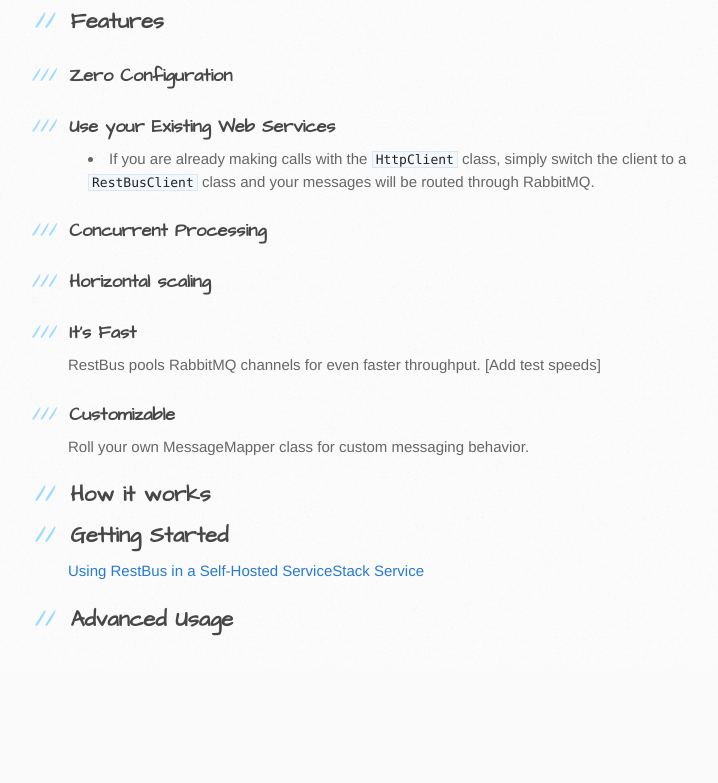
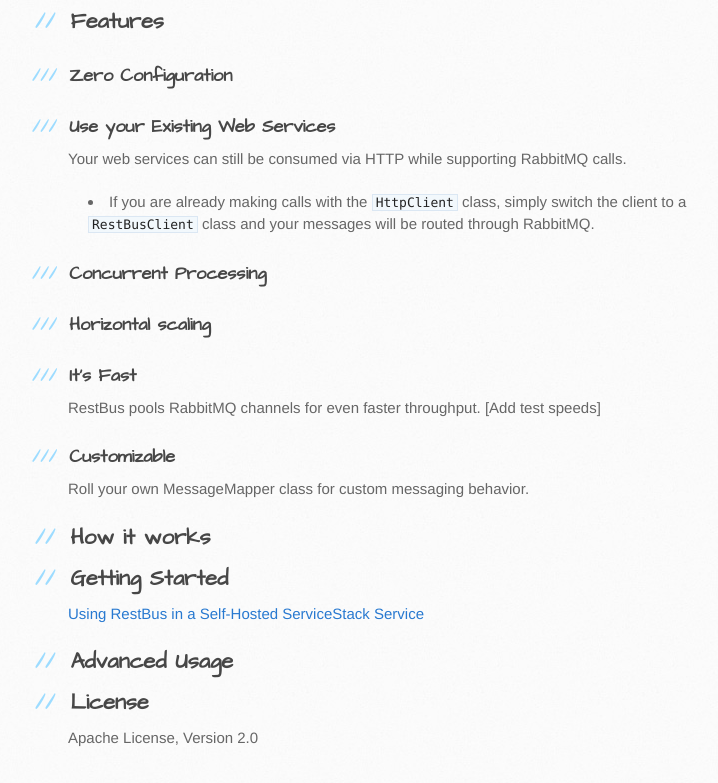
Before and after one commit to tenor/RestBus, a plain HTML site: page index.html in a window 1280 px wide. Shown: the part 685-1468 px from the top of the page, without its empty margins (102-820 px from the left). Before the commit the page ends 1351 px from the top, so only its background shows below. Drawn offline with Linux system fonts and the light colour scheme.

Commit message:
Create gh-pages branch via GitHub

```diff
--- a/index.html
+++ b/index.html
@@ -56,6 +56,8 @@ Yes, <code>RestBusClient</code> is a HTTP client. It just happens to route HTTP
 <h3>
 <a name="use-your-existing-web-services" class="anchor" href="#use-your-existing-web-services"><span class="octicon octicon-link"></span></a>Use your Existing Web Services</h3>
 
+<p>Your web services can still be consumed via HTTP while supporting RabbitMQ calls.</p>
+
 <ul>
 <li>If you are already making calls with the <code>HttpClient</code> class, simply switch the client to a <code>RestBusClient</code> class and your messages will be routed through RabbitMQ.</li>
 </ul><h3>
@@ -85,6 +87,11 @@ Yes, <code>RestBusClient</code> is a HTTP client. It just happens to route HTTP
 
 <h2>
 <a name="advanced-usage" class="anchor" href="#advanced-usage"><span class="octicon octicon-link"></span></a>Advanced Usage</h2>
+
+<h2>
+<a name="license" class="anchor" href="#license"><span class="octicon octicon-link"></span></a>License</h2>
+
+<p>Apache License, Version 2.0</p>
         </section>
 
         <aside id="sidebar">
```
Also changed, not shown: params.json (+1 -1 lines).
